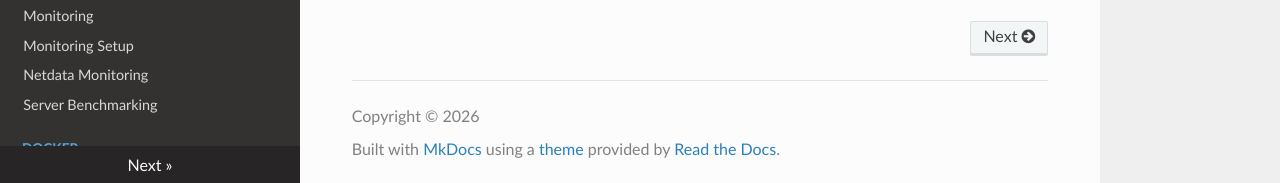
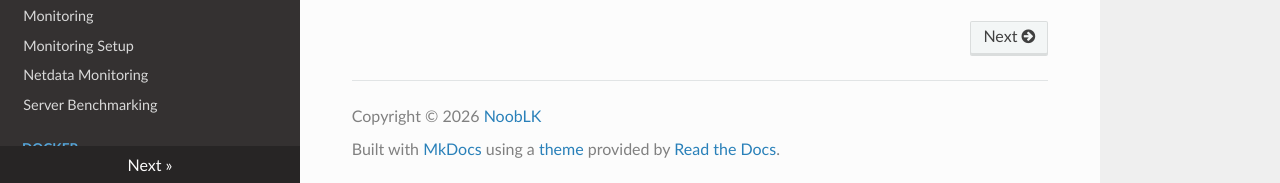
Before and after one commit to nooblk-98/devops-notes, an MkDocs documentation site: the page built from docs/index.md, in a window 1280 px wide and 1087 px high. Shown: the part 901-1084 px from the top of the window. Built offline with MkDocs 1.6.1, drawn with Linux system fonts in a browser that asks for light colours; nearby versions of some CDN libraries.

Commit message:
Update copyright with NoobLK and GitHub profile link

```diff
--- a/mkdocs.yml
+++ b/mkdocs.yml
@@ -109,6 +109,6 @@ nav:
       - Disaster Recovery: sops/disaster-recovery.md
   - All Docs: guides/index.md
 
-copyright: Copyright &copy; 2026
+copyright: Copyright &copy; 2026 <a href="https://github.com/nooblk-98">NoobLK</a>
 
 strict: true
```
